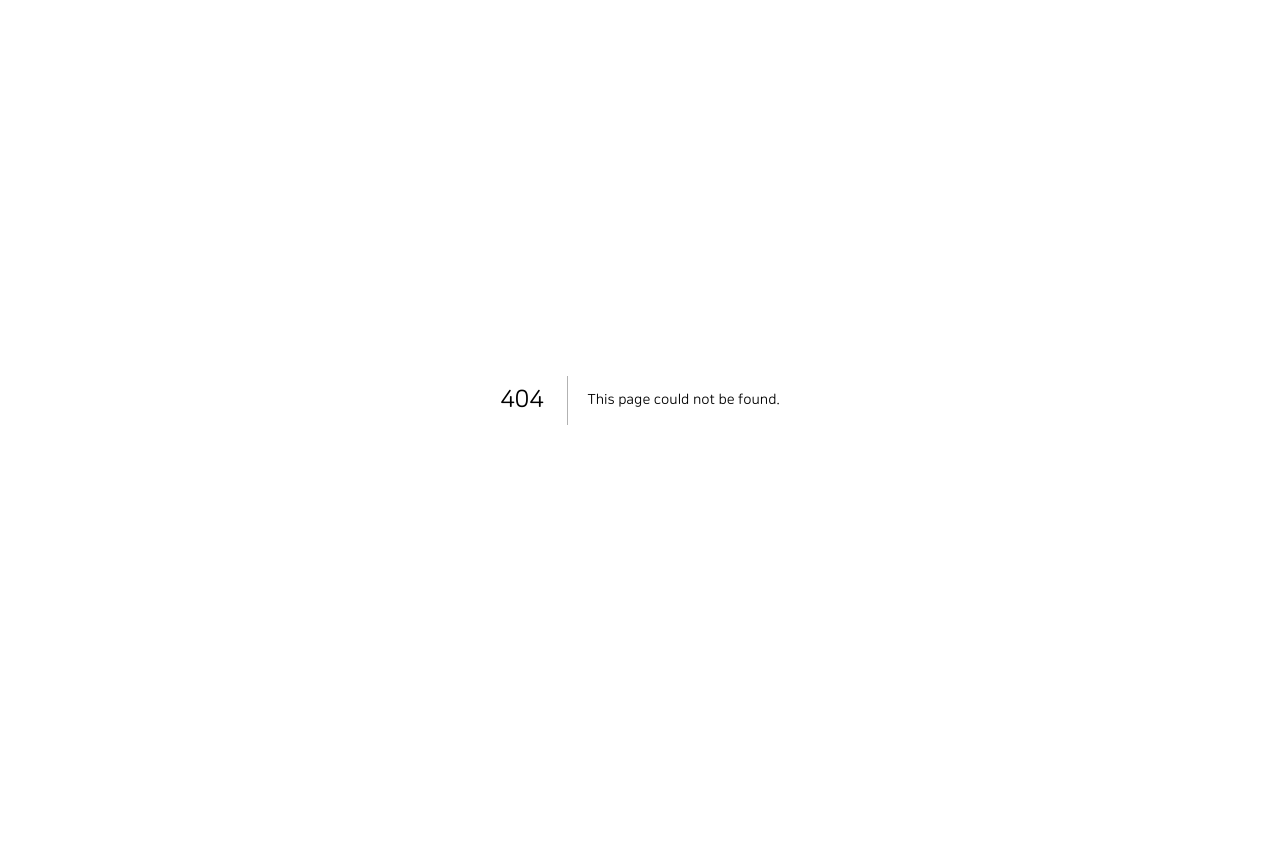
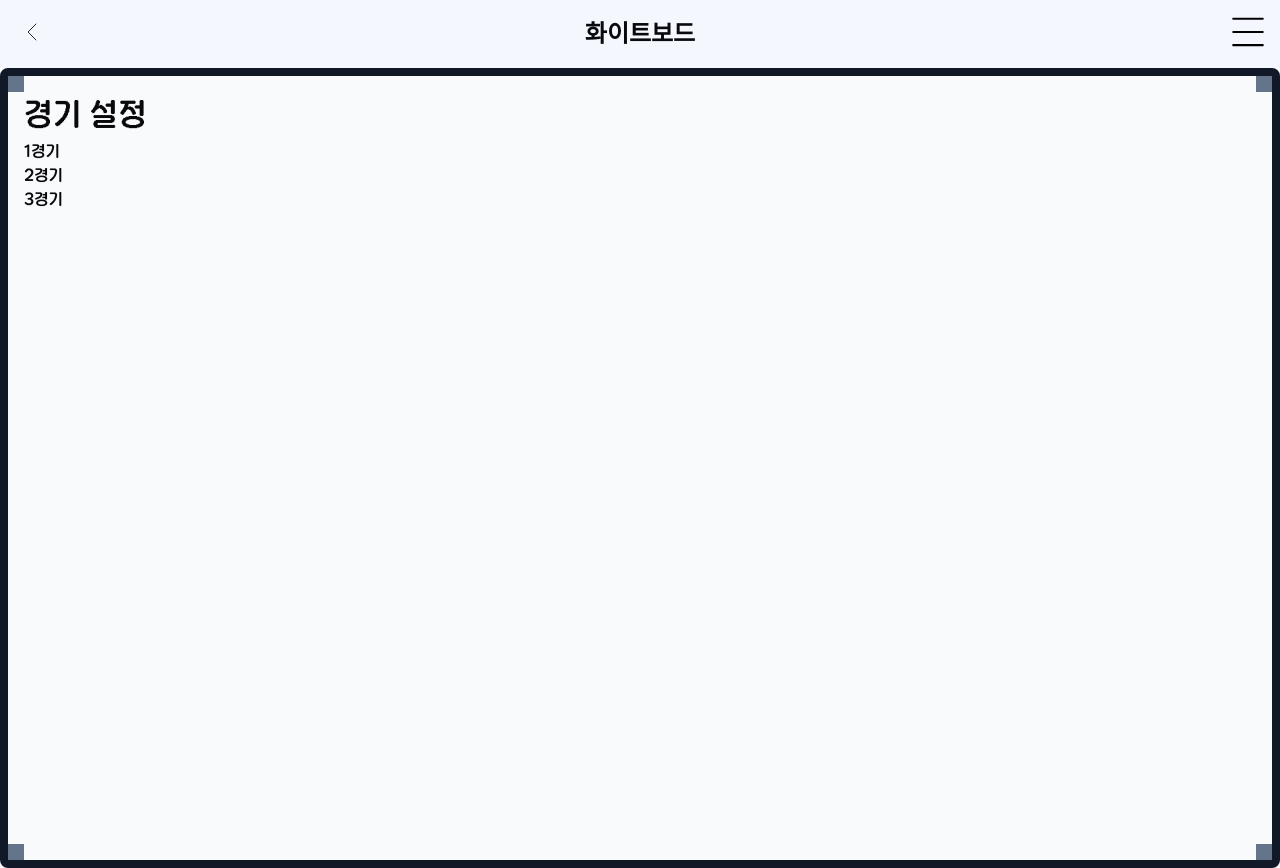
Before and after one commit to eiru123/team-master, a Next.js app: page /team/whiteBoard in a window 1280 px wide. Before the commit this address had no page. Before the commit the page ends 800 px from the top, so only its background shows below. Built offline with nearby package versions, Linux system fonts and the light colour scheme; a web font is replaced by a local one.

Commit message:
화이트보드 페이지

```diff
--- /dev/null
+++ b/src/app/team/whiteBoard/page.tsx
@@ -0,0 +1,40 @@
+'use client';
+
+import TopBar from '@/components/TopGnb';
+import React from 'react';
+/**
+ * 필요한 데이터
+ *
+ */
+const WhiteBoard = () => {
+  return (
+    <>
+      <TopBar depth={1} title="화이트보드" />
+      <div className="w-screen h-screen bg-gray-50 border-8 border-gray-900 rounded-lg p-4 relative">
+        <div className=" w-4 h-4 bg-slate-500 absolute top-0 left-0"></div>
+        <div className=" w-4 h-4 bg-slate-500 absolute top-0 right-0"></div>
+        <div className=" w-4 h-4 bg-slate-500 absolute bottom-0 left-0"></div>
+        <div className=" w-4 h-4 bg-slate-500 absolute bottom-0 right-0"></div>
+
+        {/* 32px */}
+        <p className="font-moneygraphy text-[32px]">경기 설정</p>
+
+        <div className="">
+          <div>
+            <p className="font-moneygraphy ">1경기</p>
+          </div>
+
+          <div>
+            <p className="font-moneygraphy ">2경기</p>
+          </div>
+
+          <div>
+            <p className="font-moneygraphy ">3경기</p>
+          </div>
+        </div>
+      </div>
+    </>
+  );
+};
+
+export default WhiteBoard;
```
